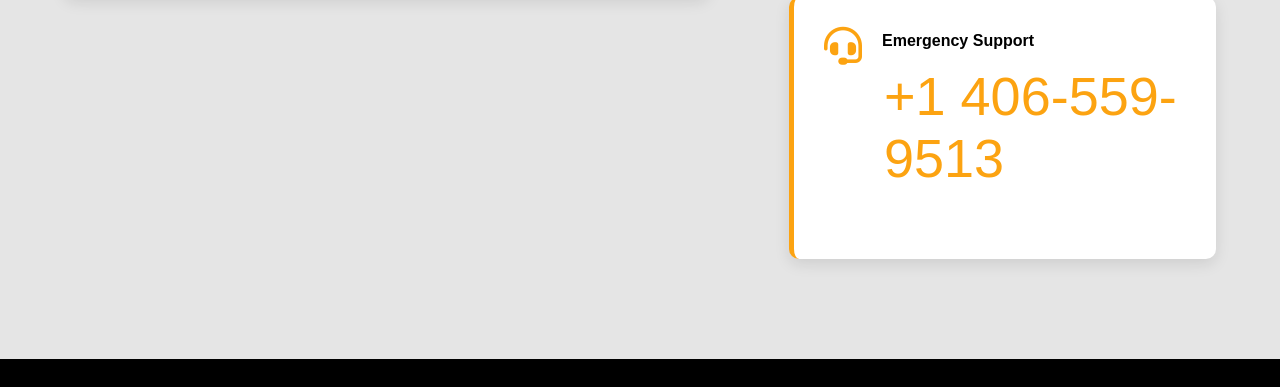
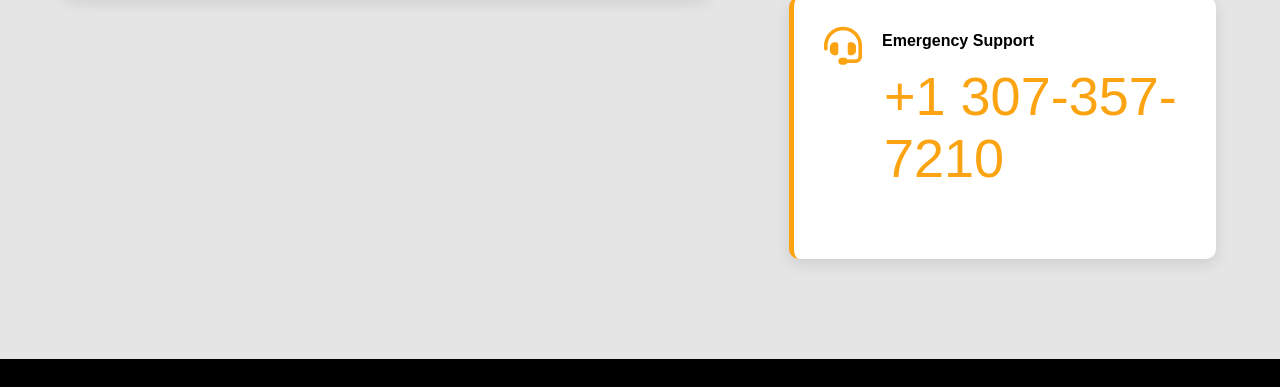
Before and after one commit to abdulwasayhub/civicservices, a plain HTML site: page index.html in a window 1280 px wide. Shown: the part 3031-3418 px from the top of the page. Drawn offline with Linux system fonts and the light colour scheme.

Commit message:
changesnum

```diff
--- a/index.html
+++ b/index.html
@@ -117,7 +117,7 @@
                     <i class="fa-solid fa-headset"></i>
                     <h2>Emergency Support</h2>
                 </div>
-                <p>+1 406-559-9513</p>
+                <p>+1 307-357-7210</p>
             </div>
         </div>
     </section>
```
